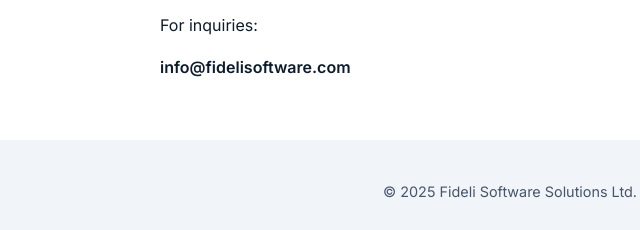
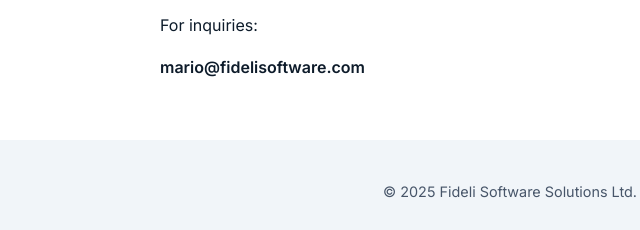
Before and after one commit to Fideli-Software/fideli-software.github.io, a plain HTML site: page index.html in a window 1280 px wide. Shown: the part 1007-1237 px from the top of the page, 130-770 px from the left. Drawn offline with Linux system fonts and the light colour scheme.

Commit message:
Update contact email address in index.html

```diff
--- a/index.html
+++ b/index.html
@@ -54,7 +54,7 @@
     <section id="contact">
       <h2>Contact</h2>
       <p>For inquiries:</p>
-      <p><a href="mailto:info@fidelisoftware.com">info@fidelisoftware.com</a></p>
+      <p><a href="mailto:mario@fidelisoftware.com">mario@fidelisoftware.com</a></p>
     </section>
 
   </main>
```
